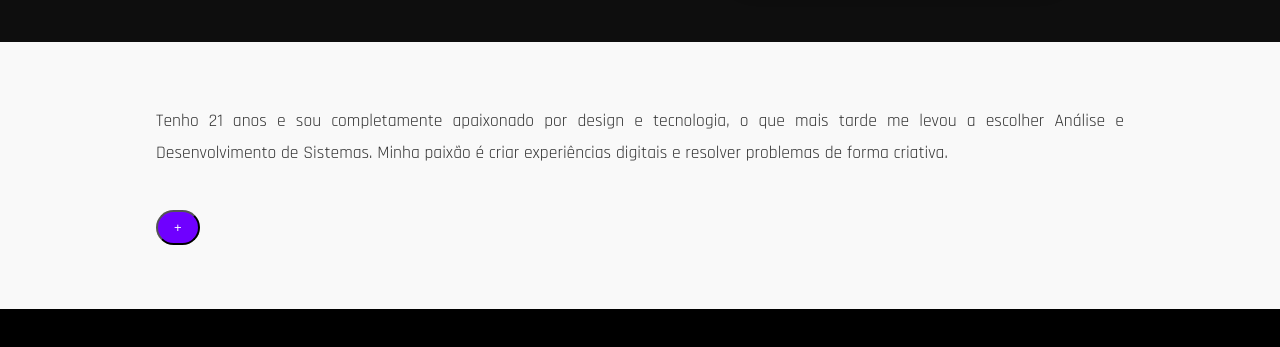
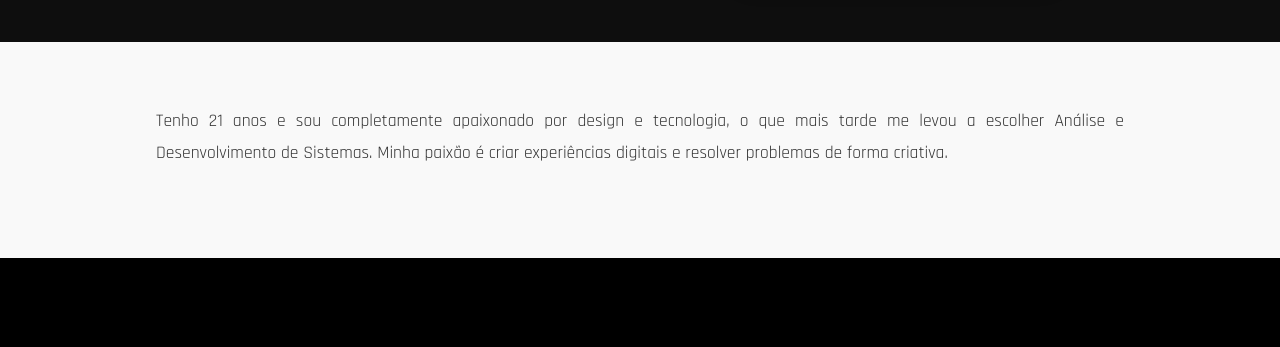
Before and after one commit to clevencode/cleven-site, a plain HTML site: page index.html in a window 1280 px wide. Shown: the part 383-730 px from the top of the page. Drawn offline with Linux system fonts and the light colour scheme.

Commit message:
Update index.html

```diff
--- a/index.html
+++ b/index.html
@@ -54,9 +54,6 @@
         Desde cedo, busco unir criatividade com funcionalidade — tanto em projetos pessoais quanto profissionais.
         Gosto de estudar sobre design centrado no usuário, acessibilidade digital e novas tecnologias que transformam experiências cotidianas.
       </p>
-
-      <!-- Botão de alternância -->
-      <button class="mais-btn" id="toggle-btn">+</button>
     </div>
   </div>
 </section>
```
